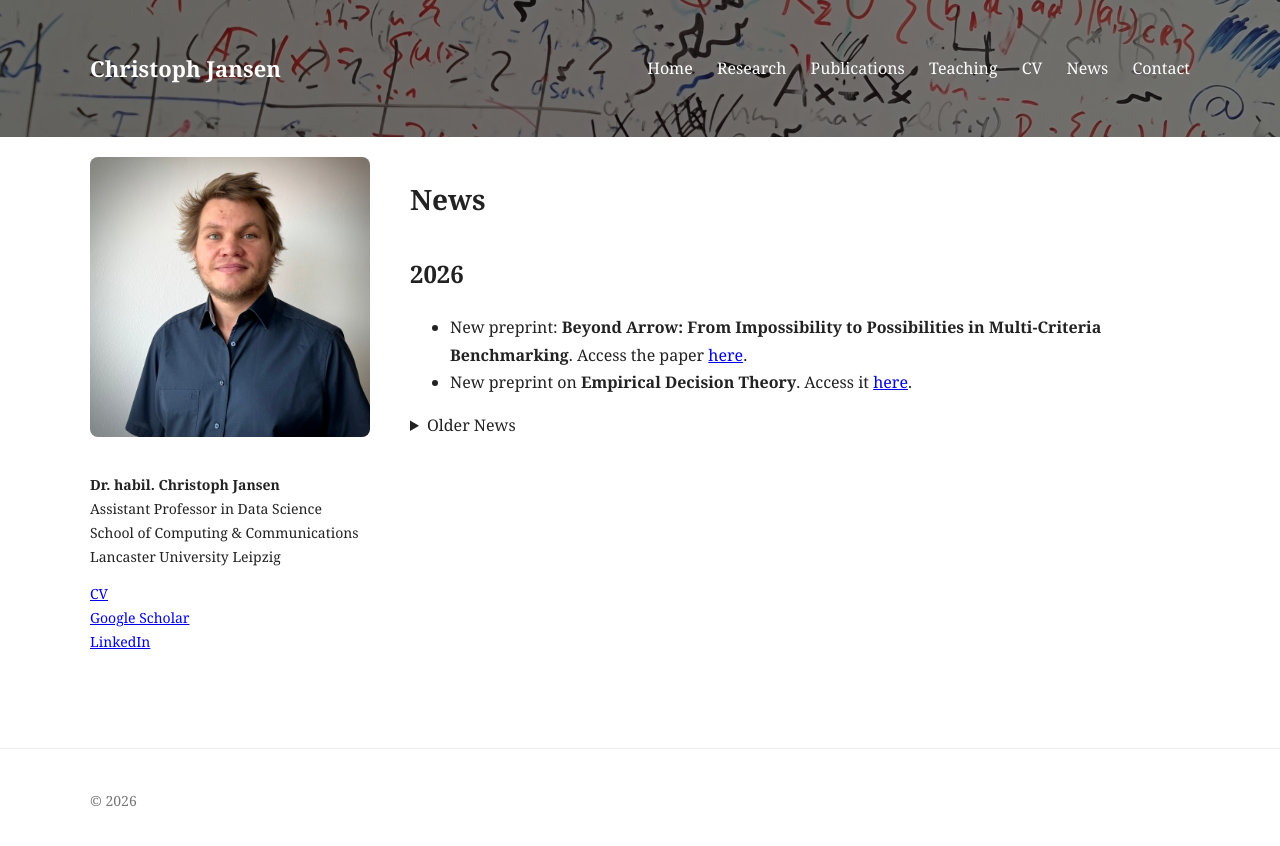
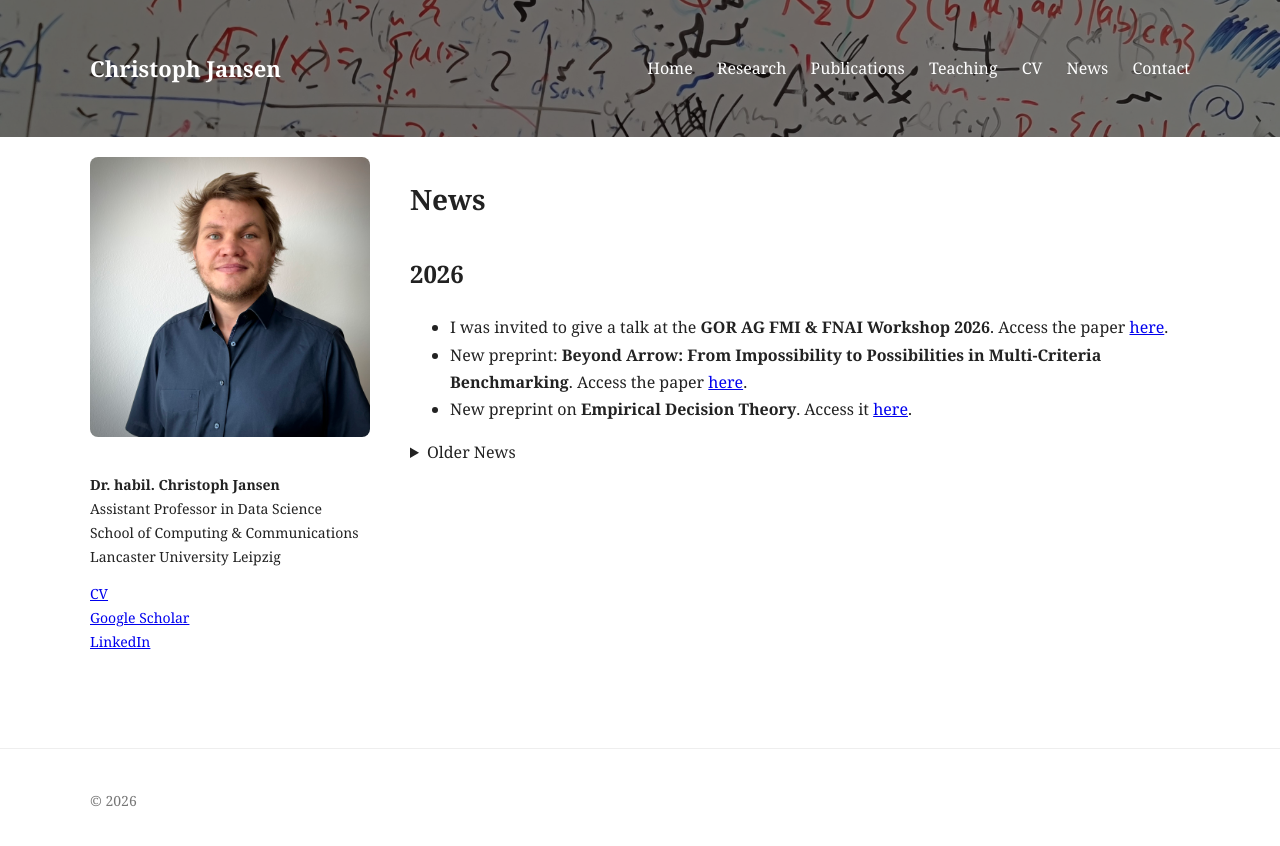
Before and after one commit to jansenc/jansenc.github.io, a Jekyll site: the page built from news/index.md, in a window 1280 px wide. Shown: the top 846 px of the page. Built offline with Jekyll 4.4.1, drawn with Linux system fonts in a browser that asks for light colours.

Commit message:
Update index.md

```diff
--- a/news/index.md
+++ b/news/index.md
@@ -8,6 +8,10 @@ permalink: /news/
 
 <h2>2026</h2>
 <ul>
+  <li>
+    I was invited to give a talk at the <strong>GOR AG FMI & FNAI Workshop 2026</strong>.
+    Access the paper <a href="https://doi.org/10.48550/arXiv.2602.07593">here</a>.
+  </li>
   <li>
     New preprint: <strong>Beyond Arrow: From Impossibility to Possibilities in Multi-Criteria Benchmarking</strong>.
     Access the paper <a href="https://doi.org/10.48550/arXiv.2602.07593">here</a>.
```
